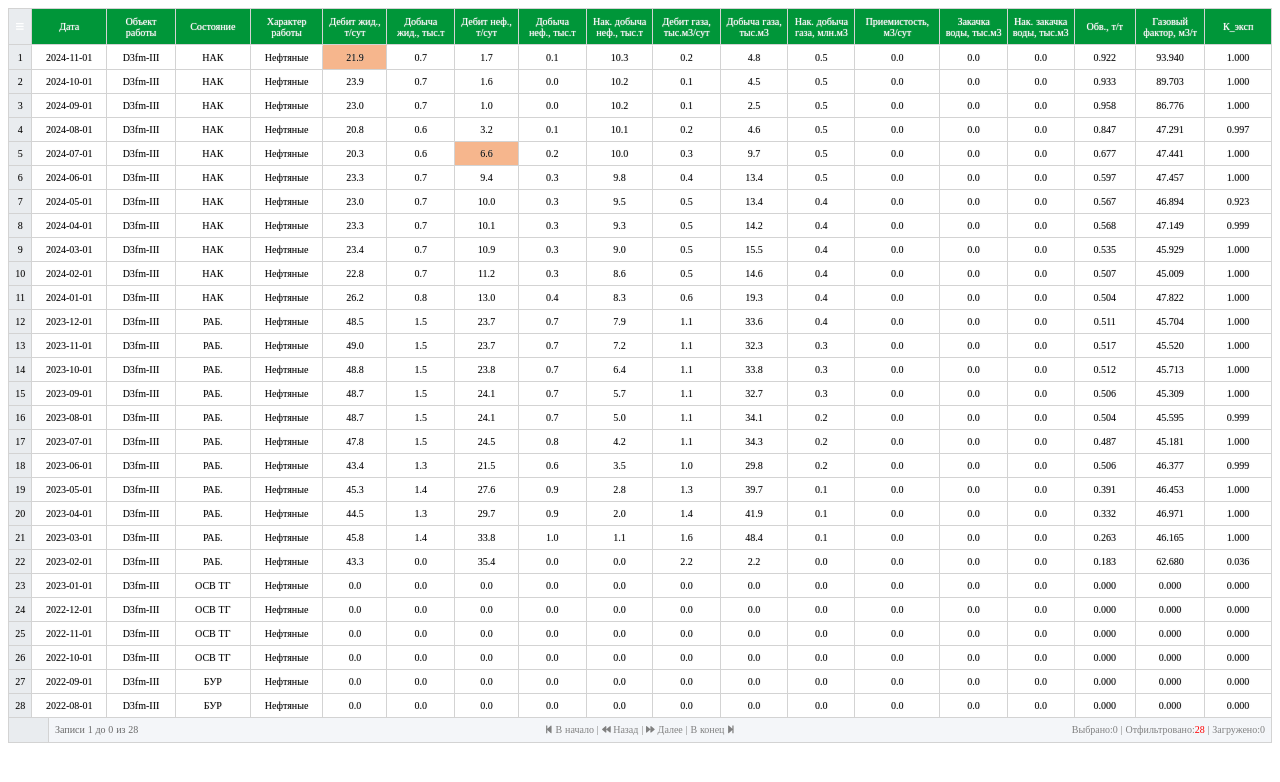
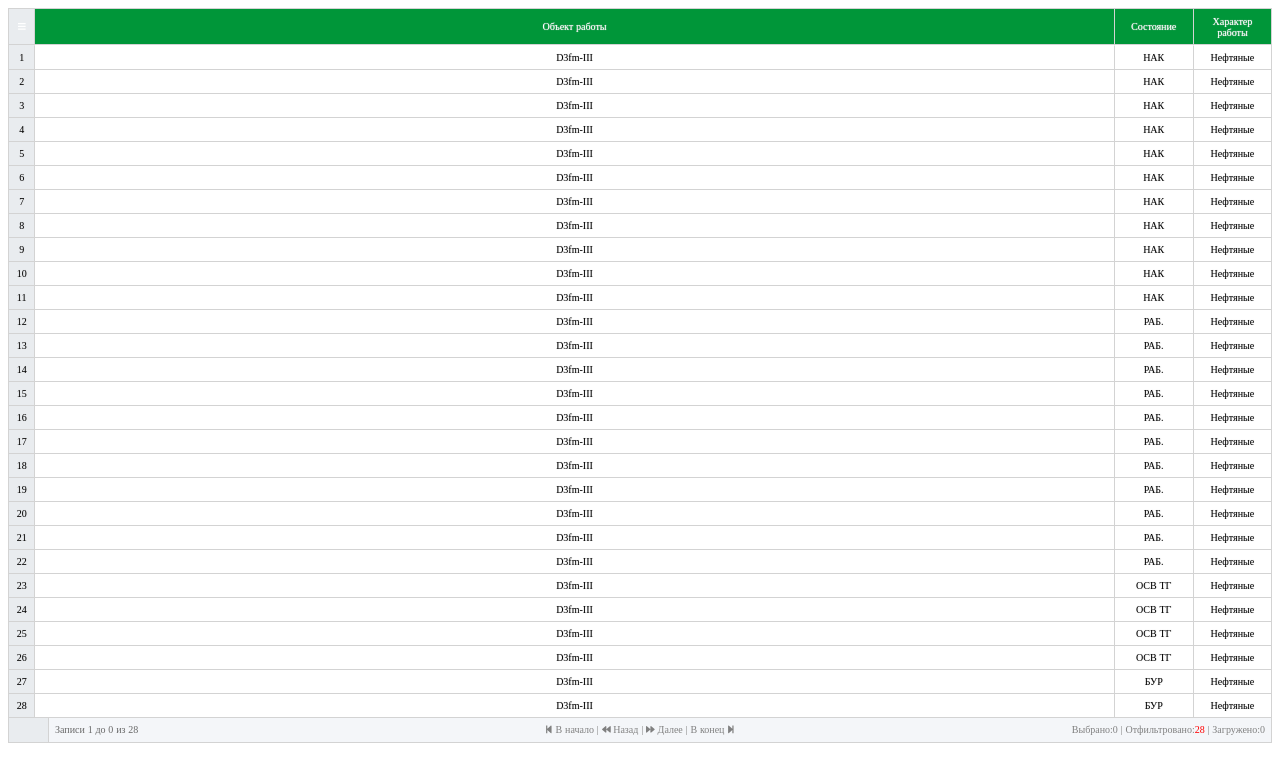
Before and after one commit to andrey-hauryk/vue-excel-table, a Vue app: page / in a window 1280 px wide. Shown: the top 782 px of the page. Built offline with nearby package versions, Linux system fonts and the light colour scheme.

Commit message:
remove text transform from column settings

```diff
--- a/src/App.vue
+++ b/src/App.vue
@@ -17,24 +17,34 @@ import {computed, ref} from 'vue';
 const tableData = ref(tableDataMock);
 
 const columns = computed(() => [
-  { field: "date_dt", type: "datetick", label: "Дата" },
-  { field: "prod_horizon", type: "string", label: "Объект работы" },
+  // { field: "date_dt", type: "datetick", label: "Дата" },
+  {
+    field: "prod_horizon",
+    type: "string",
+    label: "Объект работы",
+    initStyle: {
+        backgroundColor: 'red',
+        color: 'black',
+    },
+    width: 2000,
+    readonly: false,
+  },
   { field: "well_status", type: "string", label: "Состояние"},
   { field: "well_type", type: "string", label: "Характер работы"},
-  { field: "liq_prod_rate_tn", type: "number", label: "Дебит жид., т/сут", valueFormatter: (value: number) => formatNumber(value, "liq_prod_rate_tn")},
-  { field: "liq_prod_month_tn", type: "number", label: "Добыча  жид., тыс.т", valueFormatter: (value: number) => formatNumber(value, "liq_prod_month_tn")},
-  { field: "oil_prod_rate_tn", type: "number", label: "Дебит неф., т/сут", valueFormatter: (value: number) => formatNumber(value, "oil_prod_rate_tn")},
-  { field: "oil_prod_month_tn", type: "number", label: "Добыча  неф., тыс.т", valueFormatter: (value: number) => formatNumber(value, "oil_prod_month_tn")},
-  { field: "oil_prod_cumul_tn", type: "number", label: "Нак. добыча неф., тыс.т", valueFormatter: (value: number) => formatNumber(value, "oil_prod_cumul_tn")},
-  { field: "png_prod_rate_m3", type: "number", label: "Дебит газа, тыс.м3/сут", valueFormatter: (value: number) => formatNumber(value, "png_prod_rate_m3")},
-  { field: "png_prod_month_m3", type: "number", label: "Добыча  газа, тыс.м3", valueFormatter: (value: number) => formatNumber(value, "png_prod_month_m3")},
-  { field: "png_prod_cumul_m3", type: "number", label: "Нак. добыча газа, млн.м3", valueFormatter: (value: number) => formatNumber(value, "png_prod_cumul_m3")},
-  { field: "wat_inje_rate_m3", type: "number", label: "Приемистость, м3/сут", valueFormatter: (value: number) => formatNumber(value, "wat_inje_rate_m3")},
-  { field: "wat_inje_month_m3", type: "number", label: "Закачка воды, тыс.м3", valueFormatter: (value: number) => formatNumber(value, "wat_inje_month_m3")},
-  { field: "wat_inje_cumul_m3", type: "number", label: "Нак. закачка воды, тыс.м3", valueFormatter: (value: number) => formatNumber(value, "wat_inje_cumul_m3")},
-  { field: "wct_tn", type: "number", label: "Обв., т/т", valueFormatter: (value: number) => formatNumber(value, "wct_tn")},
-  { field: "gor_tn_to_m3", type: "number", label: "Газовый фактор, м3/т", valueFormatter: (value: number) => formatNumber(value, "gor_tn_to_m3")},
-  { field: "eff", type: "number", label: "К_эксп", valueFormatter: (value: number) => formatNumber(value, "eff")},
+  // { field: "liq_prod_rate_tn", type: "number", label: "Дебит жид., т/сут", valueFormatter: (value: number) => formatNumber(value, "liq_prod_rate_tn")},
+  // { field: "liq_prod_month_tn", type: "number", label: "Добыча  жид., тыс.т", valueFormatter: (value: number) => formatNumber(value, "liq_prod_month_tn")},
+  // { field: "oil_prod_rate_tn", type: "number", label: "Дебит неф., т/сут", valueFormatter: (value: number) => formatNumber(value, "oil_prod_rate_tn")},
+  // { field: "oil_prod_month_tn", type: "number", label: "Добыча  неф., тыс.т", valueFormatter: (value: number) => formatNumber(value, "oil_prod_month_tn")},
+  // { field: "oil_prod_cumul_tn", type: "number", label: "Нак. добыча неф., тыс.т", valueFormatter: (value: number) => formatNumber(value, "oil_prod_cumul_tn")},
+  // { field: "png_prod_rate_m3", type: "number", label: "Дебит газа, тыс.м3/сут", valueFormatter: (value: number) => formatNumber(value, "png_prod_rate_m3")},
+  // { field: "png_prod_month_m3", type: "number", label: "Добыча  газа, тыс.м3", valueFormatter: (value: number) => formatNumber(value, "png_prod_month_m3")},
+  // { field: "png_prod_cumul_m3", type: "number", label: "Нак. добыча газа, млн.м3", valueFormatter: (value: number) => formatNumber(value, "png_prod_cumul_m3")},
+  // { field: "wat_inje_rate_m3", type: "number", label: "Приемистость, м3/сут", valueFormatter: (value: number) => formatNumber(value, "wat_inje_rate_m3")},
+  // { field: "wat_inje_month_m3", type: "number", label: "Закачка воды, тыс.м3", valueFormatter: (value: number) => formatNumber(value, "wat_inje_month_m3")},
+  // { field: "wat_inje_cumul_m3", type: "number", label: "Нак. закачка воды, тыс.м3", valueFormatter: (value: number) => formatNumber(value, "wat_inje_cumul_m3")},
+  // { field: "wct_tn", type: "number", label: "Обв., т/т", valueFormatter: (value: number) => formatNumber(value, "wct_tn")},
+  // { field: "gor_tn_to_m3", type: "number", label: "Газовый фактор, м3/т", valueFormatter: (value: number) => formatNumber(value, "gor_tn_to_m3")},
+  // { field: "eff", type: "number", label: "К_эксп", valueFormatter: (value: number) => formatNumber(value, "eff")},
 ]);
 
 </script>
--- a/src/components/table/VueExcelColumn.vue
+++ b/src/components/table/VueExcelColumn.vue
@@ -15,7 +15,6 @@ export default defineComponent({
     width: { type: String, default: "100px" },
     invisible: { type: Boolean, default: false },
     readonly: { type: Boolean, default: null },
-    textTransform: { type: String as PropType<ColumnProps["textTransform"]>, default: null },
     textAlign: { type: String as PropType<ColumnProps["textAlign"]>, default: null },
     keyField: { type: Boolean, default: false },
     sticky: { type: Boolean, default: false },
@@ -61,8 +60,6 @@ export default defineComponent({
     toValue: {
       type: Function as PropType<(text: string) => any>,
       default(text: string): any {
-        if (this.textTransform === "uppercase") text = text.toUpperCase();
-        if (this.textTransform === "lowercase") text = text.toLowerCase();
         if (
           ["datetick"].includes(this.type)
         ) {
@@ -142,7 +139,6 @@ export default defineComponent({
         throw new Error("VueExcelColumn: Not supported type: " + this.type);
       }
       const style = { ...this.initStyle };
-      if (this.textTransform) style.textTransform = this.textTransform;
       if (this.textAlign) style.textAlign = this.textAlign;
       this._autocomplete = this.autocomplete ?? this.type === "action";
       this._readonly = this.readonly;
@@ -167,7 +163,6 @@ export default defineComponent({
         allowKeys: this.allowKeys ?? defaultAllowKeys[this.type],
         mandatory: this.mandatory,
         lengthLimit: Number(this.lengthLimit),
-        textTransform: this.textTransform,
         autocomplete: this._autocomplete ?? this.$parent.autocomplete,
         initStyle: style,
         invisible: this.invisible,
--- a/src/components/table/VueExcelEditor.vue
+++ b/src/components/table/VueExcelEditor.vue
@@ -1059,7 +1059,6 @@ export default defineComponent({
         lengthLimit: 0,
 
         autocomplete: this.autocomplete,
-        textTransform: null,
         initStyle: 'left',
         invisible: false,
         readonly: this.readonly,
--- a/src/components/ui/ExcelTable.vue
+++ b/src/components/ui/ExcelTable.vue
@@ -14,17 +14,9 @@
     <VueExcelColumn
       v-for="(column, colIndex) in columns"
       :key="column.field"
-      :field="column.field"
-      :label="column.label"
-      :type="column.type"
-      :width="column.width"
-      :grouping="column.grouping"
-      :summary="column.summary"
-      :valueFormatter="column.valueFormatter"
+      v-bind="column"
       :init-style="{ padding: '2px 4px', height: '15px', 'text-align': 'center' }"
       auto-fill-width
-      v-slot="scope"
-      :readonly="column.readonly"
     >
     </VueExcelColumn>
   </VueExcelEditor>
```
